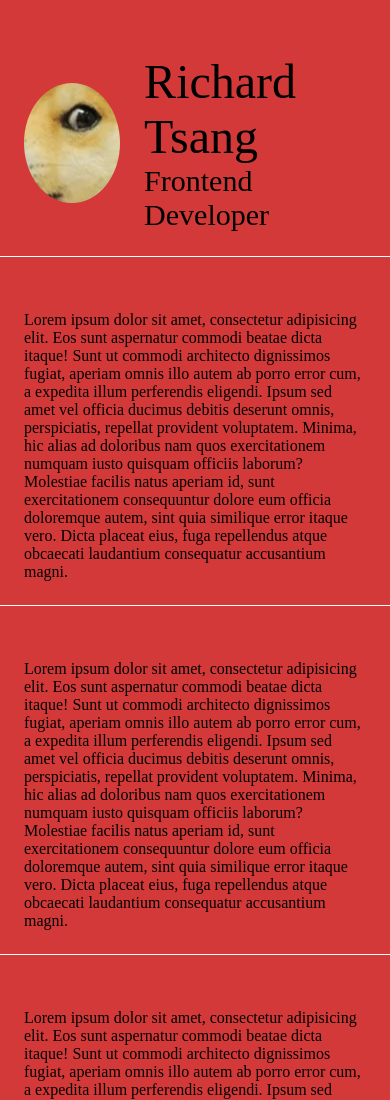
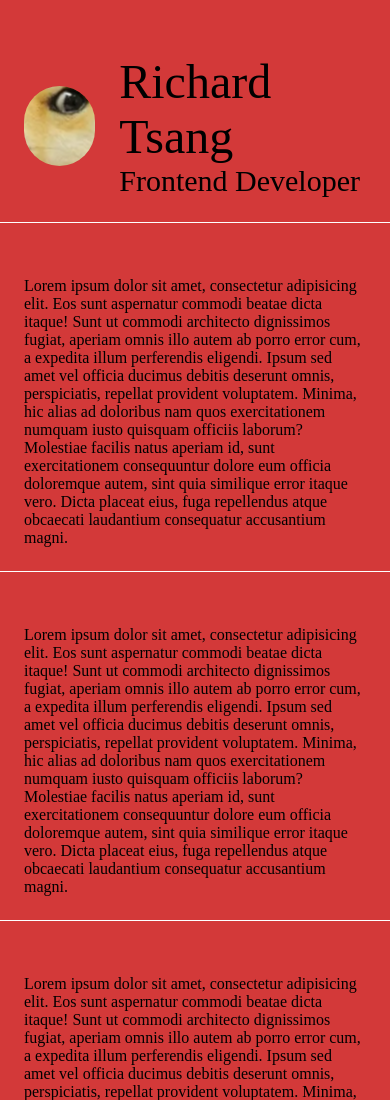
Before and after one commit to r7chardgh/troll-profile, a plain HTML site: page index.html in a window 390 px wide. Shown: the top 1100 px of the page. Drawn offline with Linux system fonts and the light colour scheme.

Commit message:
adjust icon size if device is mobile

```diff
--- a/style.css
+++ b/style.css
@@ -37,12 +37,19 @@ body{
 .icon{
     width: 120px;
     height: 120px;
-    border-radius: 50%;
+    border-radius: 60px;
     background-color: #040404;
     transition: 1.8s cubic-bezier(.18,.6,.31,.8);
     position: relative;
     background-image: url(./assets/210602-doge-meme-nft-mb-1715-8afb7e.webp);
     background-position: center;
+}
+@media (max-width: 600px) {
+    .icon{
+        width: 80px;
+    height: 80px;
+    border-radius: 40px;
+    }
 }
 .icon:hover{
     background-color: red;
```
